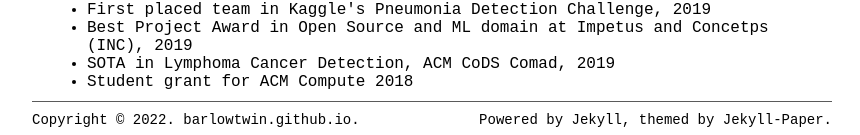
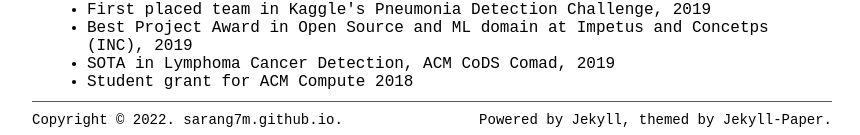
Before and after one commit to barlowtwin/sarang7m.github.io, a Jekyll site: the page built from index.html, in a window 1280 px wide. Shown: the part 918-1053 px from the top of the page, without its empty margins (208-1068 px from the left). Built offline with Jekyll 4.4.1, drawn with Linux system fonts in a browser that asks for light colours; the list of posts is cut into pages by our own code.

Commit message:
Update _config.yml

```diff
--- a/_config.yml
+++ b/_config.yml
@@ -20,8 +20,8 @@
 
 keywords: [Your keywords]
 baseurl: "" # the subpath of your site, e.g. /blog
-url: "https://barlowtwin.github.io/" # the base hostname & protocol for your site, e.g. http://example.com
-domain: "barlowtwin.github.io" # the domain name for your site, e.g. example.com
+url: "https://sarang7m.github.io/" # the base hostname & protocol for your site, e.g. http://example.com
+domain: "sarang7m.github.io" # the domain name for your site, e.g. example.com
 language: en
 # Supported languages list:
 # en: English
```
